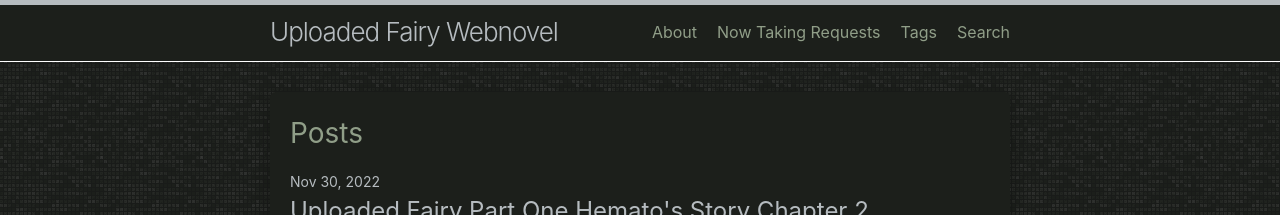
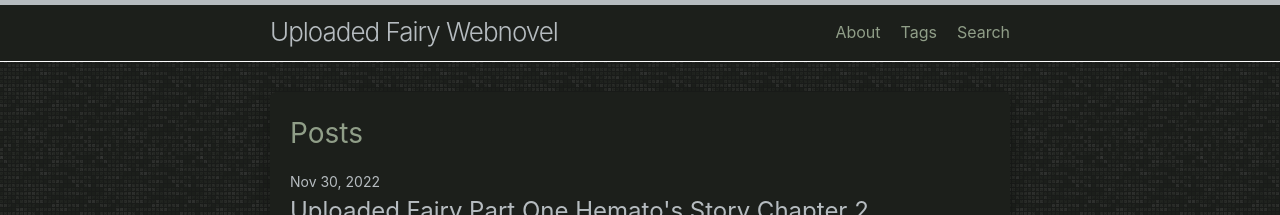
Before and after one commit to LWFlouisa/UploadedFairyOELN, a Jekyll site: the page built from index.md, in a window 1280 px wide. Shown: the top 215 px of the page. Built offline with Jekyll 4.4.1, drawn with Linux system fonts in a browser that asks for light colours.

Commit message:
Update navigation.yml

```diff
--- a/_data/navigation.yml
+++ b/_data/navigation.yml
@@ -1,5 +1,4 @@
 - about.md
 - categories.md
-- requests.md
 - tags.md
 - search.md
```
